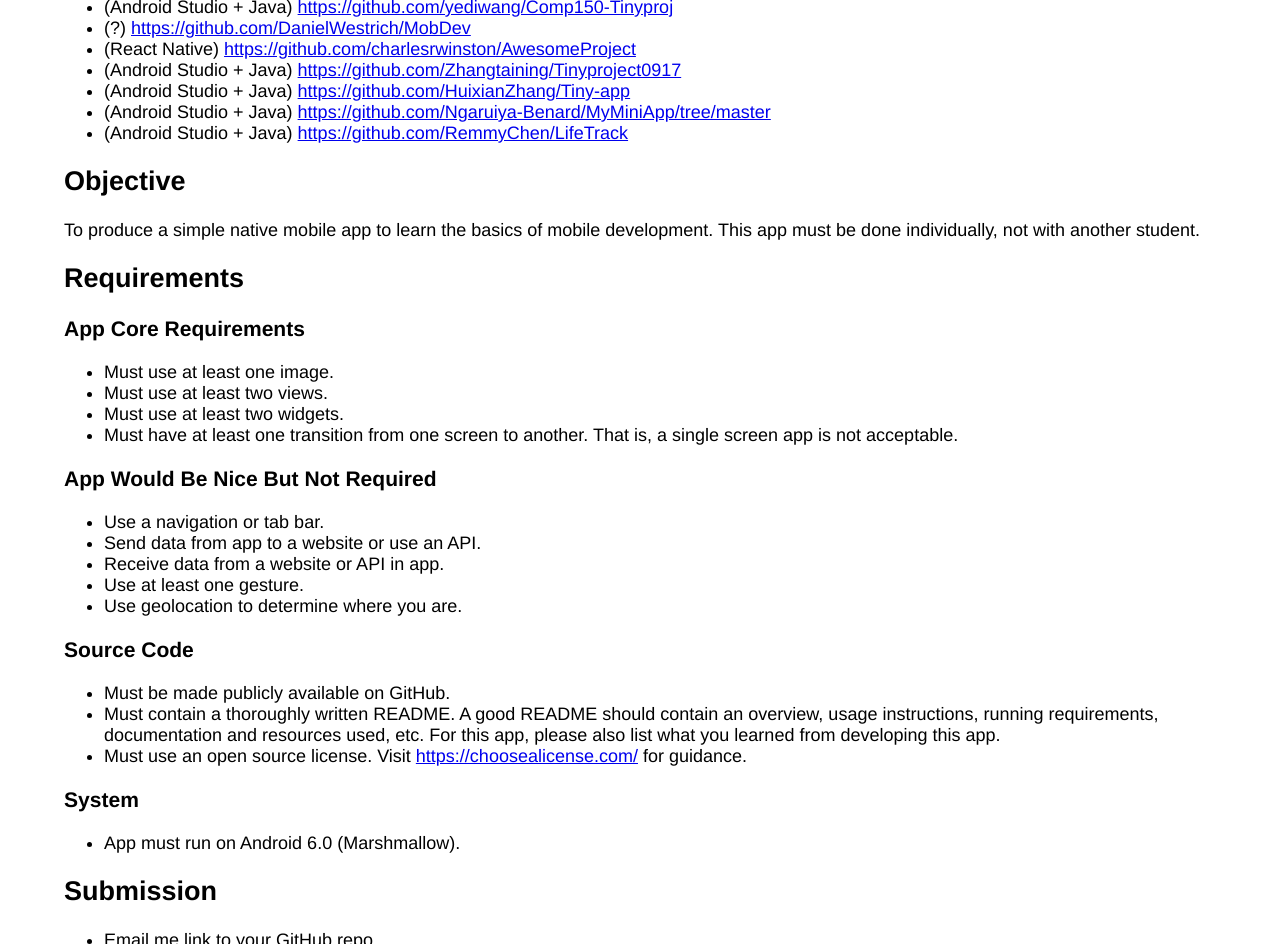
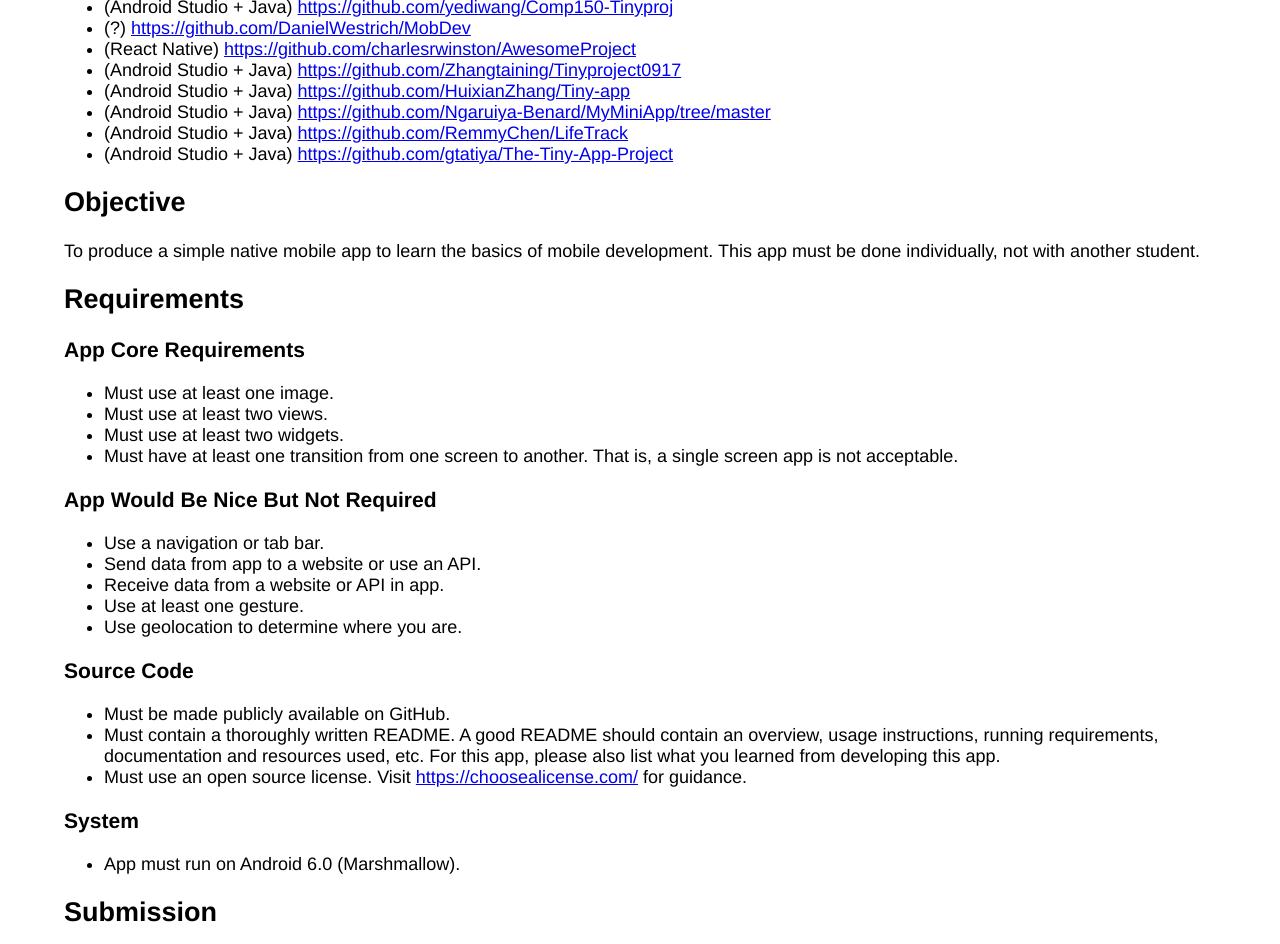
Before and after one commit to tuftsdev/MobileDev, a plain HTML site: page tiny_app_project.html in a window 1280 px wide. Shown: the part 935-1879 px from the top of the page. Drawn offline with Linux system fonts and the light colour scheme.

Commit message:
Updated list of tiny apps

```diff
--- a/tiny_app_project.html
+++ b/tiny_app_project.html
@@ -55,6 +55,7 @@
 <li>(Android Studio + Java) <a href="https://github.com/HuixianZhang/Tiny-app" target="_blank">https://github.com/HuixianZhang/Tiny-app</a></li>
 <li>(Android Studio + Java) <a href="https://github.com/Ngaruiya-Benard/MyMiniApp/tree/master" target="_blank">https://github.com/Ngaruiya-Benard/MyMiniApp/tree/master</a></li>
 <li>(Android Studio + Java) <a href="https://github.com/RemmyChen/LifeTrack" target="_blank">https://github.com/RemmyChen/LifeTrack</a></li>
+<li>(Android Studio + Java) <a href="https://github.com/gtatiya/The-Tiny-App-Project" target="_blank">https://github.com/gtatiya/The-Tiny-App-Project</a></li>
 </ul>
 
 <h2>Objective</h2>
```
